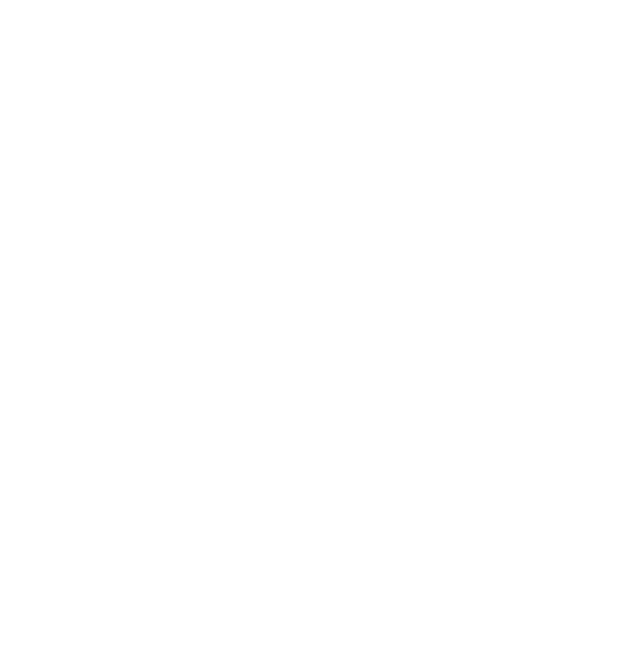
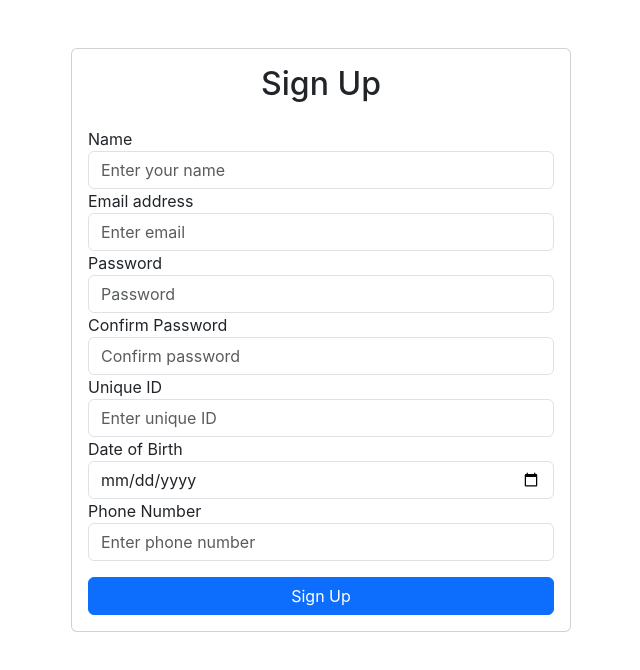
Before and after one commit to Shamiltk01/movie-app-frontend, a React (Create React App) app: page / in a window 1280 px wide. Shown: the top 670 px of the page, without its empty margins (319-959 px from the left). Built offline with nearby package versions, Linux system fonts and the light colour scheme.

Commit message:
basic done

```diff
--- a/src/App.js
+++ b/src/App.js
@@ -1,11 +1,20 @@
 import logo from './logo.svg';
 import './App.css';
+import { BrowserRouter, Route, Routes } from 'react-router-dom';
+import Login from './components/Login';
+import Signup from './components/Signup';
 
 function App() {
   return (
     <div>
 
+      <BrowserRouter>
+        <Routes>
 
+            <Route path="/" element={<Signup />}/>
+
+        </Routes>
+      </BrowserRouter>
 
     </div>
   );
--- /dev/null
+++ b/src/components/Login.jsx
@@ -0,0 +1,52 @@
+import React, { useState } from 'react';
+
+const Login = () => {
+  const [email, setEmail] = useState('');
+  const [password, setPassword] = useState('');
+
+  const handleLogin = (e) => {
+    e.preventDefault();
+    // Handle login logic here
+  };
+
+  return (
+    <div className="container mt-5">
+      <div className="card mx-auto" style={{ maxWidth: '400px' }}>
+        <div className="card-body">
+          <h2 className="card-title text-center mb-4">Login</h2>
+          <form onSubmit={handleLogin}>
+            <div className="form-group">
+              <label>Email address</label>
+              <input
+                type="email"
+                className="form-control"
+                placeholder="Enter email"
+                value={email}
+                onChange={(e) => setEmail(e.target.value)}
+                required
+              />
+            </div>
+
+            <div className="form-group">
+              <label>Password</label>
+              <input
+                type="password"
+                className="form-control"
+                placeholder="Password"
+                value={password}
+                onChange={(e) => setPassword(e.target.value)}
+                required
+              />
+            </div>
+
+            <button type="submit" className="btn btn-primary w-100">
+              Login
+            </button>
+          </form>
+        </div>
+      </div>
+    </div>
+  );
+};
+
+export default Login;
--- /dev/null
+++ b/src/components/Signup.jsx
@@ -0,0 +1,116 @@
+import React, { useState } from 'react';
+
+const Signup = () => {
+  const [name, setName] = useState('');
+  const [email, setEmail] = useState('');
+  const [password, setPassword] = useState('');
+  const [confirmPassword, setConfirmPassword] = useState('');
+  const [uniqueId, setUniqueId] = useState('');
+  const [dob, setDob] = useState('');
+  const [phone, setPhone] = useState('');
+
+  const handleSignup = (e) => {
+    e.preventDefault();
+    // Handle signup logic here
+  };
+
+  return (
+    <div className="container mt-5">
+      <div className="card mx-auto" style={{ maxWidth: '500px' }}>
+        <div className="card-body">
+          <h2 className="card-title text-center mb-4">Sign Up</h2>
+          <form onSubmit={handleSignup}>
+            <div className="form-group">
+              <label>Name</label>
+              <input
+                type="text"
+                className="form-control"
+                placeholder="Enter your name"
+                value={name}
+                onChange={(e) => setName(e.target.value)}
+                required
+              />
+            </div>
+
+            <div className="form-group">
+              <label>Email address</label>
+              <input
+                type="email"
+                className="form-control"
+                placeholder="Enter email"
+                value={email}
+                onChange={(e) => setEmail(e.target.value)}
+                required
+              />
+            </div>
+
+            <div className="form-group">
+              <label>Password</label>
+              <input
+                type="password"
+                className="form-control"
+                placeholder="Password"
+                value={password}
+                onChange={(e) => setPassword(e.target.value)}
+                required
+              />
+            </div>
+
+            <div className="form-group">
+              <label>Confirm Password</label>
+              <input
+                type="password"
+                className="form-control"
+                placeholder="Confirm password"
+                value={confirmPassword}
+                onChange={(e) => setConfirmPassword(e.target.value)}
+                required
+              />
+            </div>
+
+            <div className="form-group">
+              <label>Unique ID</label>
+              <input
+                type="text"
+                className="form-control"
+                placeholder="Enter unique ID"
+                value={uniqueId}
+                onChange={(e) => setUniqueId(e.target.value)}
+                required
+              />
+            </div>
+
+            <div className="form-group">
+              <label>Date of Birth</label>
+              <input
+                type="date"
+                className="form-control"
+                value={dob}
+                onChange={(e) => setDob(e.target.value)}
+                required
+              />
+            </div>
+
+            <div className="form-group">
+              <label>Phone Number</label>
+              <input
+                type="tel"
+                className="form-control"
+                placeholder="Enter phone number"
+                value={phone}
+                onChange={(e) => setPhone(e.target.value)}
+                required
+              />
+            </div>
+
+            <button type="submit" className="btn btn-primary w-100 mt-3">
+              Sign Up
+            </button>
+          </form>
+        </div>
+      </div>
+    </div>
+  );
+};
+
+export default Signup;
```
